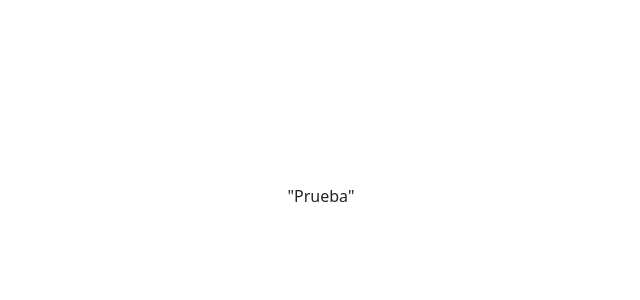
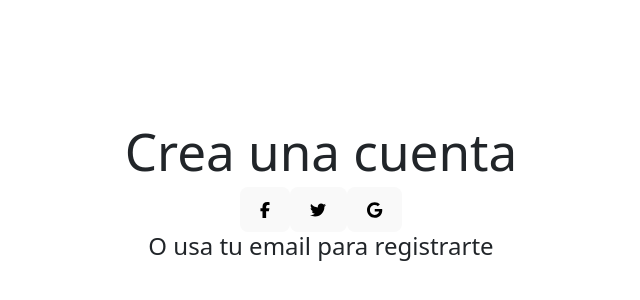
Before and after one commit to JUDAS89/estados_, a React (Vite) app: page / in a window 1280 px wide. Shown: the part 204-504 px from the top of the page, without its empty margins (319-959 px from the left). Built offline with nearby package versions, Linux system fonts and the light colour scheme.

Commit message:
Props punto 2, social button

```diff
--- a/package.json
+++ b/package.json
@@ -10,6 +10,10 @@
     "preview": "vite preview"
   },
   "dependencies": {
+    "@fortawesome/fontawesome-svg-core": "^6.5.1",
+    "@fortawesome/free-brands-svg-icons": "^6.5.1",
+    "@fortawesome/free-solid-svg-icons": "^6.5.1",
+    "@fortawesome/react-fontawesome": "^0.2.0",
     "bootstrap": "^5.3.2",
     "react": "^18.2.0",
     "react-bootstrap": "^2.10.1",
--- a/src/App.jsx
+++ b/src/App.jsx
@@ -1,13 +1,17 @@
 import { useState } from 'react'
 import './App.css'
 import 'bootstrap/dist/css/bootstrap.min.css';
+import Registro from './components/registro';
 
 function App() {
   const [count, setCount] = useState(0)
 
   return (
     <>
-      "Prueba"
+      <div className="App">
+      <h1>Crea una cuenta</h1>
+      <Registro />
+      </div>
     </>
   )
 }
--- a/src/components/formulario.jsx
+++ b/src/components/formulario.jsx
@@ -0,0 +1,9 @@
+import React from 'react'
+
+const formulario = () => {
+  return (
+    <div>formulario</div>
+  )
+}
+
+export default formulario
--- a/src/components/registro.jsx
+++ b/src/components/registro.jsx
@@ -0,0 +1,19 @@
+import React from 'react'
+import { Alert } from 'react-bootstrap';
+import formulario from './formulario';
+import SocialButton from './socialButton';
+import { faFacebookF, faTwitter, faGoogle } from '@fortawesome/free-brands-svg-icons';
+
+const Registro = () => {
+  return (
+    <div>
+      <h2></h2>
+      <SocialButton icon={faFacebookF} />
+      <SocialButton icon={faTwitter} />
+      <SocialButton icon={faGoogle} />
+      <h4>O usa tu email para registrarte</h4>
+    </div>
+  );
+};
+
+export default Registro;
--- a/src/components/socialButton.jsx
+++ b/src/components/socialButton.jsx
@@ -0,0 +1,12 @@
+import React from 'react';
+import { FontAwesomeIcon } from '@fortawesome/react-fontawesome';
+
+const SocialButton = ({ icon, onClick }) => {
+  return (
+    <button onClick={onClick}>
+      <FontAwesomeIcon icon={icon} />
+    </button>
+  );
+};
+
+export default SocialButton;
```
Also changed, not shown: src/components/alert.jsx (+9 -0 lines), 1 other file (tests, documents, lock files or other folders).
